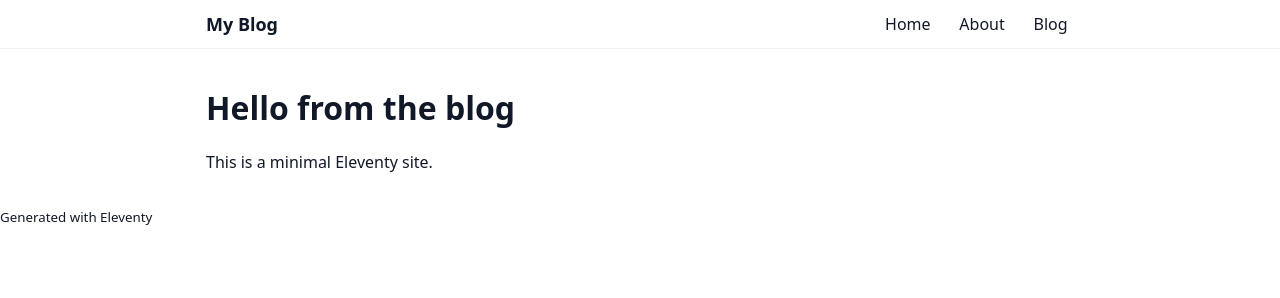
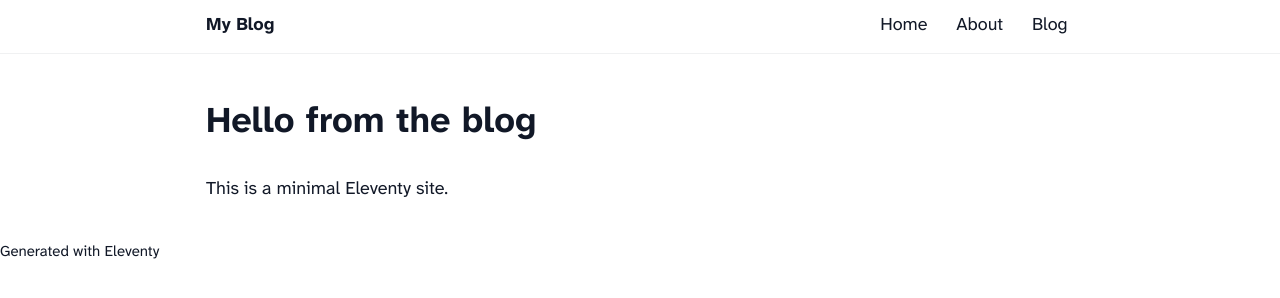
Before and after one commit to jugR0jones/blog, an Eleventy site: page site/index.md in a window 1280 px wide. Built offline with nearby package versions, Linux system fonts and the light colour scheme; Eleventy itself is replaced by a stand-in of ours; files that its build step writes are made by us from their sources.

Commit message:
Add local Atkinson Hyperlegible font support and update styles for improved typography

```diff
--- a/site/assets/css/styles.css
+++ b/site/assets/css/styles.css
@@ -1,14 +1,32 @@
-/* Basic site styles and sticky header */
+/* Add local font-face for Atkinson Hyperlegible (place .woff2 files in site/assets/fonts/) */
+@font-face {
+  font-family: 'Atkinson Hyperlegible';
+  src: url('/assets/fonts/AtkinsonHyperlegibleNext-Regular.woff2') format('woff2');
+  font-weight: 400;
+  font-style: normal;
+  font-display: swap;
+}
+@font-face {
+  font-family: 'Atkinson Hyperlegible';
+  src: url('/assets/fonts/AtkinsonHyperlegibleNext-Bold.woff2') format('woff2');
+  font-weight: 700;
+  font-style: normal;
+  font-display: swap;
+}
+
 :root{
   --site-bg: #ffffff;
   --site-foreground: #111827;
   --header-bg: #ffffff;
   --header-border: rgba(15,23,42,0.06);
+  /* Preferred readable font stack: Atkinson Hyperlegible served locally, then fallbacks */
+  --base-font: 'Atkinson Hyperlegible', system-ui, -apple-system, "Segoe UI", Roboto, "Helvetica Neue", Arial, sans-serif;
 }
 
+/* Basic site styles and sticky header */
 *{box-sizing:border-box}
 html,body{height:100%}
-body{margin:0;font-family:system-ui,-apple-system,BlinkMacSystemFont,"Segoe UI",Roboto,"Helvetica Neue",Arial;smooth-font-scaling:always;color:var(--site-foreground);background:var(--site-bg)}
+body{margin:0;font-family:var(--base-font);font-size:18px;line-height:1.6;-webkit-font-smoothing:antialiased;-moz-osx-font-smoothing:grayscale;text-rendering:optimizeLegibility;color:var(--site-foreground);background:var(--site-bg)}
 
 /* Skip link (only visible on focus) */
 .skip-link{position:absolute;left:-9999px;top:auto;width:1px;height:1px;overflow:hidden}
```
Also changed, not shown: site/assets/fonts/AtkinsonHyperlegibleNext-Bold.woff2 (added), site/assets/fonts/AtkinsonHyperlegibleNext-BoldItalic.woff2 (added), site/assets/fonts/AtkinsonHyperlegibleNext-ExtraBold.woff2 (added), site/assets/fonts/AtkinsonHyperlegibleNext-ExtraBoldItalic.woff2 (added), site/assets/fonts/AtkinsonHyperlegibleNext-ExtraLight.woff2 (added), site/assets/fonts/AtkinsonHyperlegibleNext-ExtraLightItalic.woff2 (added), site/assets/fonts/AtkinsonHyperlegibleNext-Light.woff2 (added), site/assets/fonts/AtkinsonHyperlegibleNext-LightItalic.woff2 (added), site/assets/fonts/AtkinsonHyperlegibleNext-Medium.woff2 (added), site/assets/fonts/AtkinsonHyperlegibleNext-MediumItalic.woff2 (added), site/assets/fonts/AtkinsonHyperlegibleNext-Regular.woff2 (added), site/assets/fonts/AtkinsonHyperlegibleNext-RegularItalic.woff2 (added), site/assets/fonts/AtkinsonHyperlegibleNext-SemiBold.woff2 (added), site/assets/fonts/AtkinsonHyperlegibleNext-SemiBoldItalic.woff2 (added), 1 more files.
